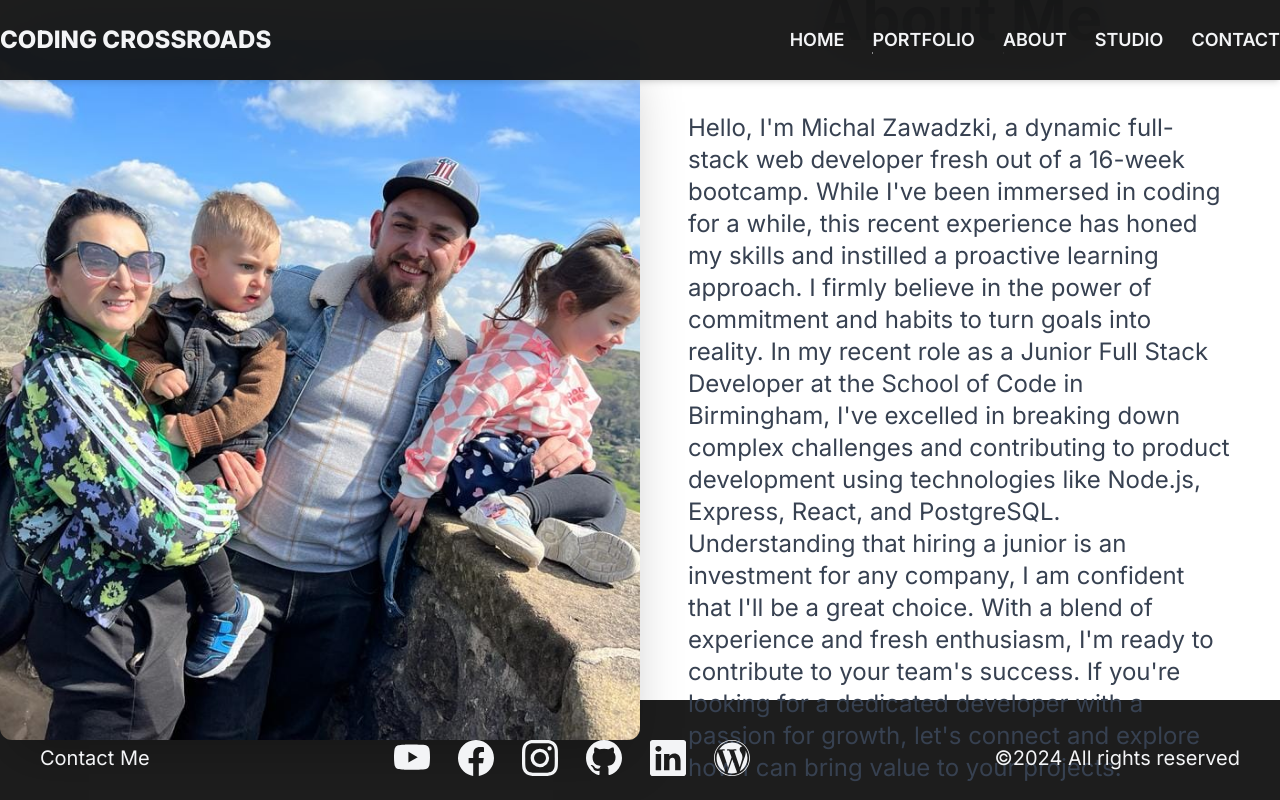
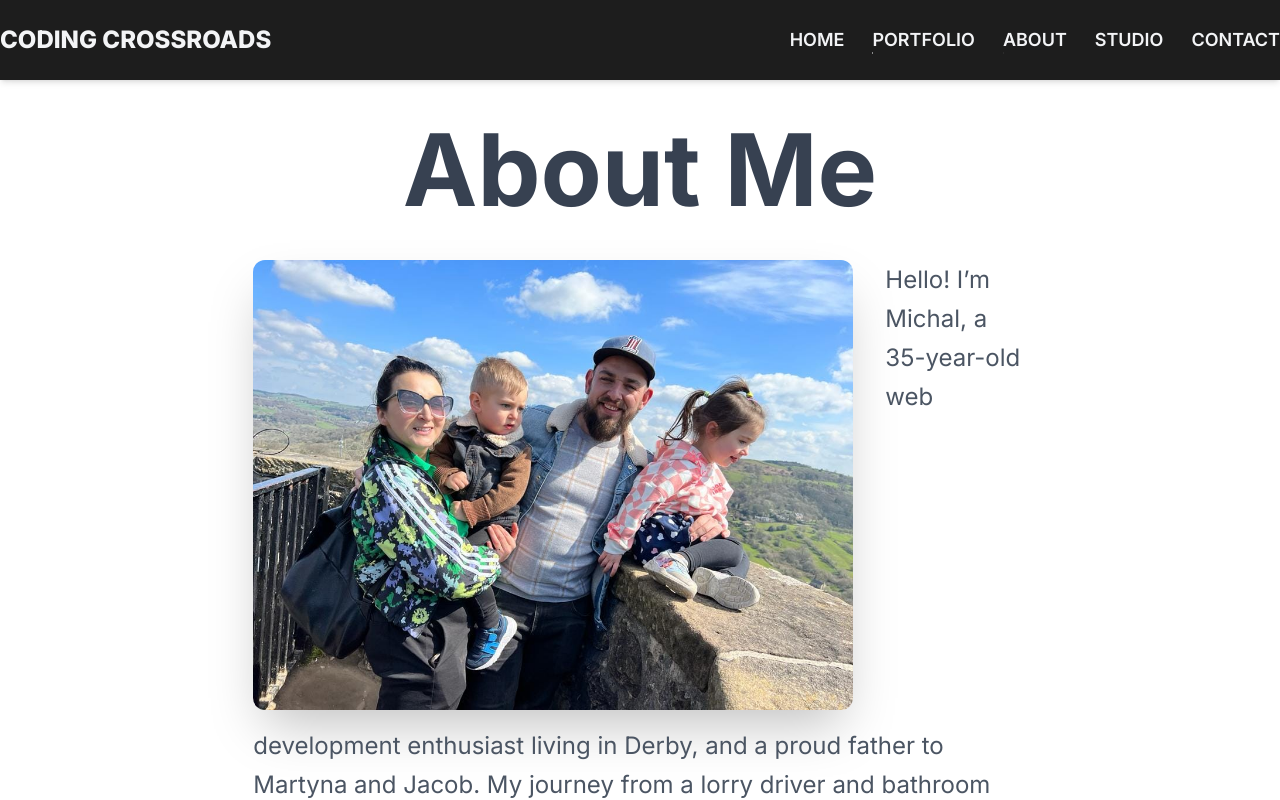
Before and after one commit to Zawadzki-Michal/CodingCrossroads, a Next.js app: page /about in a window 1280 px wide. Shown: the top 800 px of the page. Built offline with nearby package versions, Linux system fonts and the light colour scheme.

Commit message:
about me section reworked

```diff
--- a/src/app/(user)/about/page.tsx
+++ b/src/app/(user)/about/page.tsx
@@ -4,35 +4,37 @@ import about from "../../../images/aboutme2.jpeg";
 
 const About = () => {
   return (
-    <div className="w-full lg:h-[calc(100vh-180px)] flex lg:flex-row flex-col lg:justify-center">
-      <div className="lg:w-1/2 h-full flex justify-center items-center ">
-        <Image
-          src={about}
-          height={800}
-          width={800}
-          alt="lorry"
-          className="lg:w-[700px] lg:h-[700px] object-cover lg:rounded-xl shadow-2xl justify-center align-middle items-center"
-        />
-      </div>
-      <div className="lg:w-1/2 lg:h-full flex justify-center items-center flex-col gap-4">
-        <h1 className="text-6xl font-bold text-center lg:mt-10 mt-4 text-gray-700">
-          About Me
-        </h1>
-        <p className="lg:text-2xl text-lg p-3 text-gray-700 lg:p-12 leading-relaxed">
-          {`Hello, I'm Michal Zawadzki, a dynamic full-stack web developer fresh
-          out of a 16-week bootcamp. While I've been immersed in coding for a
-          while, this recent experience has honed my skills and instilled a
-          proactive learning approach. I firmly believe in the power of
-          commitment and habits to turn goals into reality. In my recent role as
-          a Junior Full Stack Developer at the School of Code in Birmingham,
-          I've excelled in breaking down complex challenges and contributing to
-          product development using technologies like Node.js, Express, React,
-          and PostgreSQL. Understanding that hiring a junior is an investment
-          for any company, I am confident that I'll be a great choice. With a
-          blend of experience and fresh enthusiasm, I'm ready to contribute to
-          your team's success. If you're looking for a dedicated developer with
-          a passion for growth, let's connect and explore how I can bring value
-          to your projects.`}
+    <div className="lg:w-2/3 lg:min-h-[calc(100vh-180px)] mx-auto">
+      <h1 className="text-7xl lg:text-[100px] font-bold text-center lg:my-10 my-4 text-gray-700">
+        About Me
+      </h1>
+      <div className="lg:px-10 px-4">
+        <div className="lg:float-left lg:mr-8 mb-4">
+          <Image
+            src={about}
+            height={600}
+            width={600}
+            alt="lorry"
+            className="object-cover lg:rounded-xl lg:shadow-2xl"
+          />
+        </div>
+
+        <p className="lg:text-2xl text-xl text-gray-600 lg:leading-relaxed pb-10">
+          {`
+
+Hello! I’m Michal, a 35-year-old web development enthusiast living in Derby, and a proud father to Martyna and Jacob. My journey from a lorry driver and bathroom renovation business owner to an aspiring junior web developer is anything but ordinary.
+
+My passion for technology sparked in my teenage years, starting from programming bots for games to modifying custom ROMs during the early Android era. Now, it’s all about full-stack web development.
+
+Joining the School of Code’s intensive 16-week bootcamp was a pivotal moment in my life. It wasn’t just any bootcamp; it was a competitive and unique experience that I earned after persistently applying since summer 2019, finally beating nearly 3,000 applicants. This persistence is a core part of who I am – I’m not one to give up. I chase my dreams until they become reality, and software engineering has been a lifelong dream of mine.
+
+The bootcamp didn’t just enhance my technical skills; it transformed me personally. I’ve become more open, confident in public speaking, and comfortable engaging with clients and strangers alike. I’m always eager to learn, unafraid to admit what I don’t know, and ready to embrace new challenges.
+
+My blog, ‘Coding Crossroads’, is a testament to this journey. It’s where I share the highs and lows of transitioning from a lorry driver to a junior web developer. Writing about my experiences, from the intense learning at the School of Code to everyday life challenges, has become a newfound passion.
+
+Teamwork is another aspect I thoroughly enjoy. Participating in daily stand-ups, sprint planning, retrospectives, and supporting my teammates is something I find fulfilling.
+
+Outside of coding, I’m a tech enthusiast at heart. I love keeping up with the latest in technology, listening to podcasts, indulging in handheld gaming, and exploring photography. Video editing is my latest venture. And a non-tech dream? Someday, I’ll ride a Harley Davidson, revisiting my love for biking that I paused for family responsibilities.`}
         </p>
       </div>
     </div>
```
